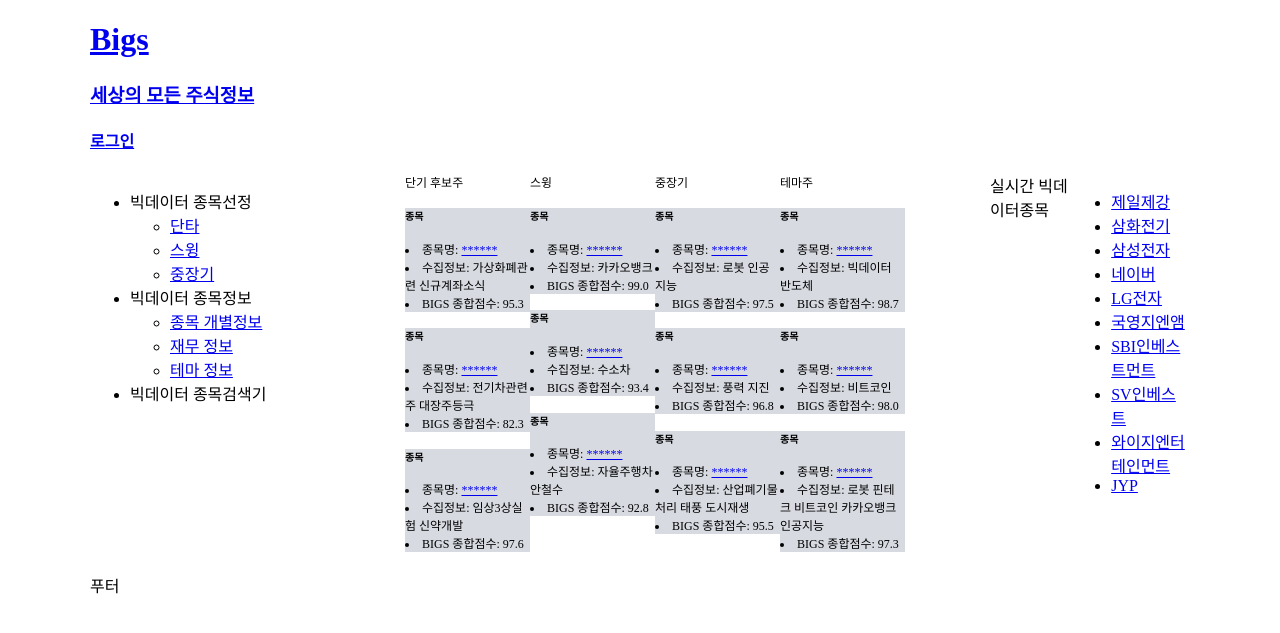
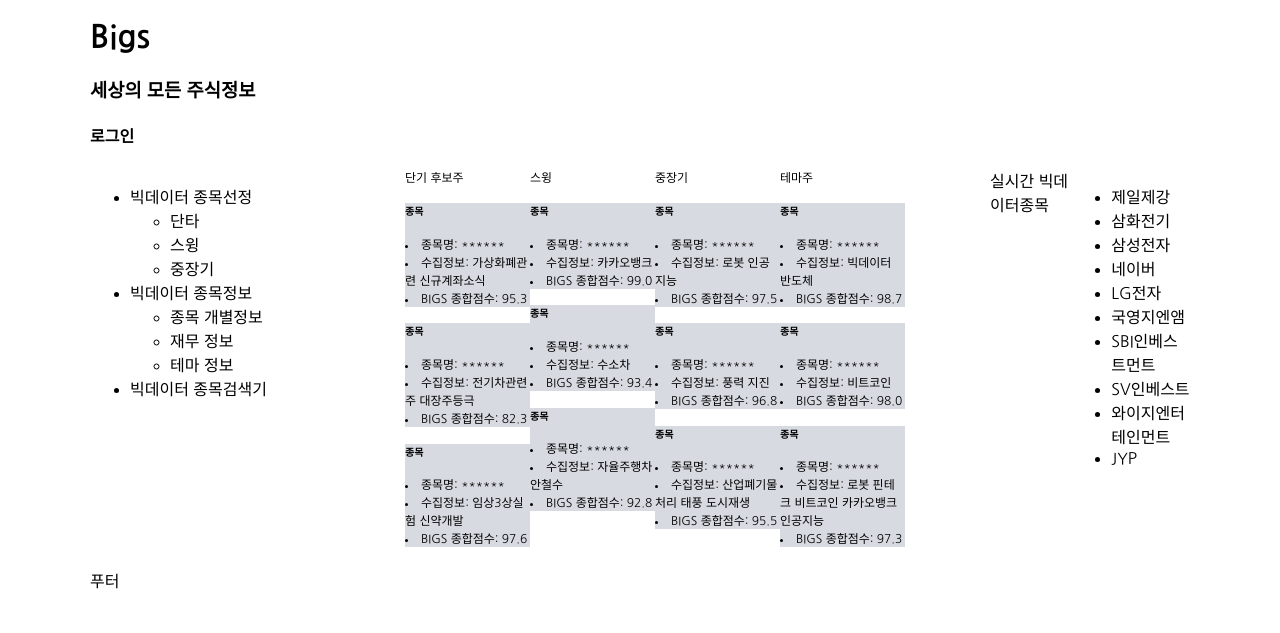
Before and after one commit to popsmile/bigs, a Django app: page / in a window 1280 px wide. Shown: the top 633 px of the page. Run offline with Django 3.2, Linux system fonts and the light colour scheme; data comes from the database, SQL or seed files in the repository; both versions use the stored data as it was after the commit.

Commit message:
부트스트랩 템플릿 적용전 마지막 커밋

```diff
--- a/bigs/stocks/static/stocks/style.css
+++ b/bigs/stocks/static/stocks/style.css
@@ -1,4 +1,17 @@
+/* 전체 설정 */
 @charset "utf-8";
+@import url(http://fonts.googleapis.com/earlyaccess/nanumgothic.css);
+* {
+	font-family: 'Nanum Gothic';
+}
+a {
+	color: black;
+	text-decoration: none;
+}
+a:hover {
+	color: gray;
+	text-decoration: none;
+}
 
 /* 구분을 위한 컬러설정 */
 /*
--- a/bigs/stocks/static/stocks/style_stockcard.css
+++ /dev/null
@@ -1 +0,0 @@
-@charset "utf-8";
```
Also changed, not shown: bigs/db.sqlite3.
